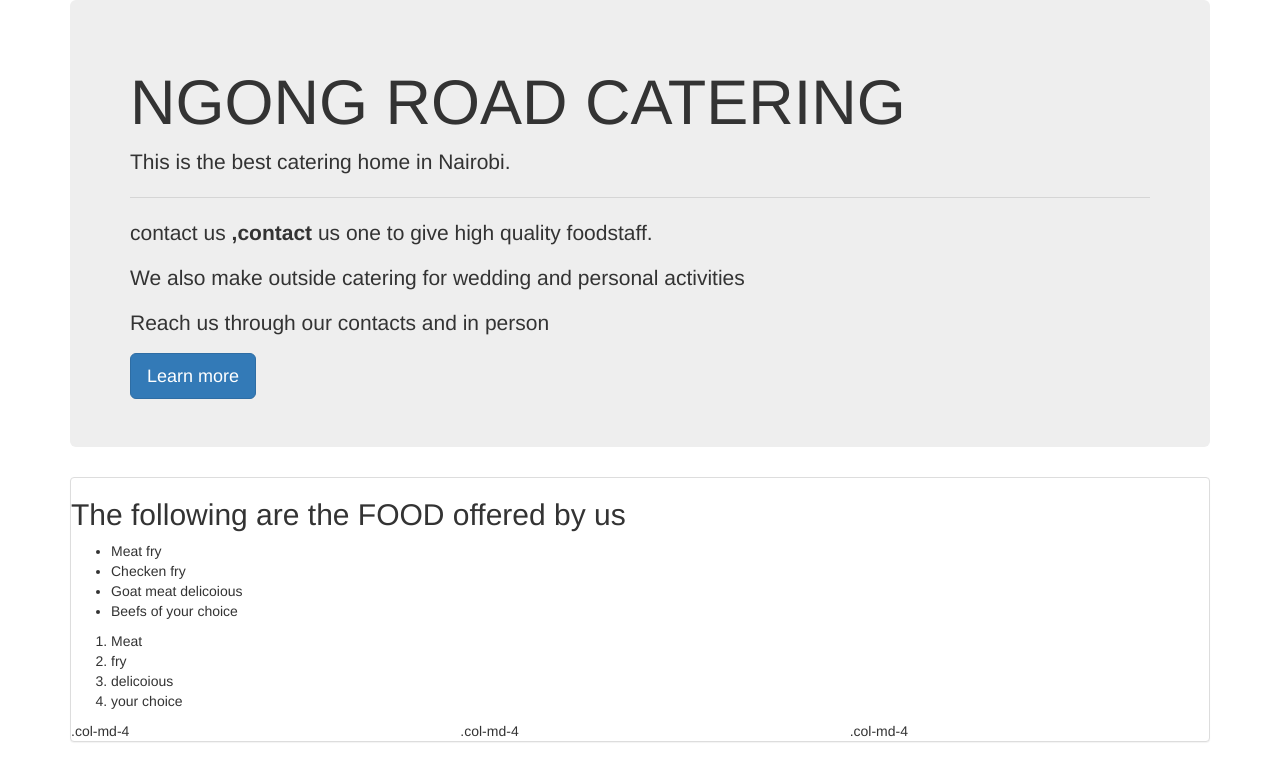
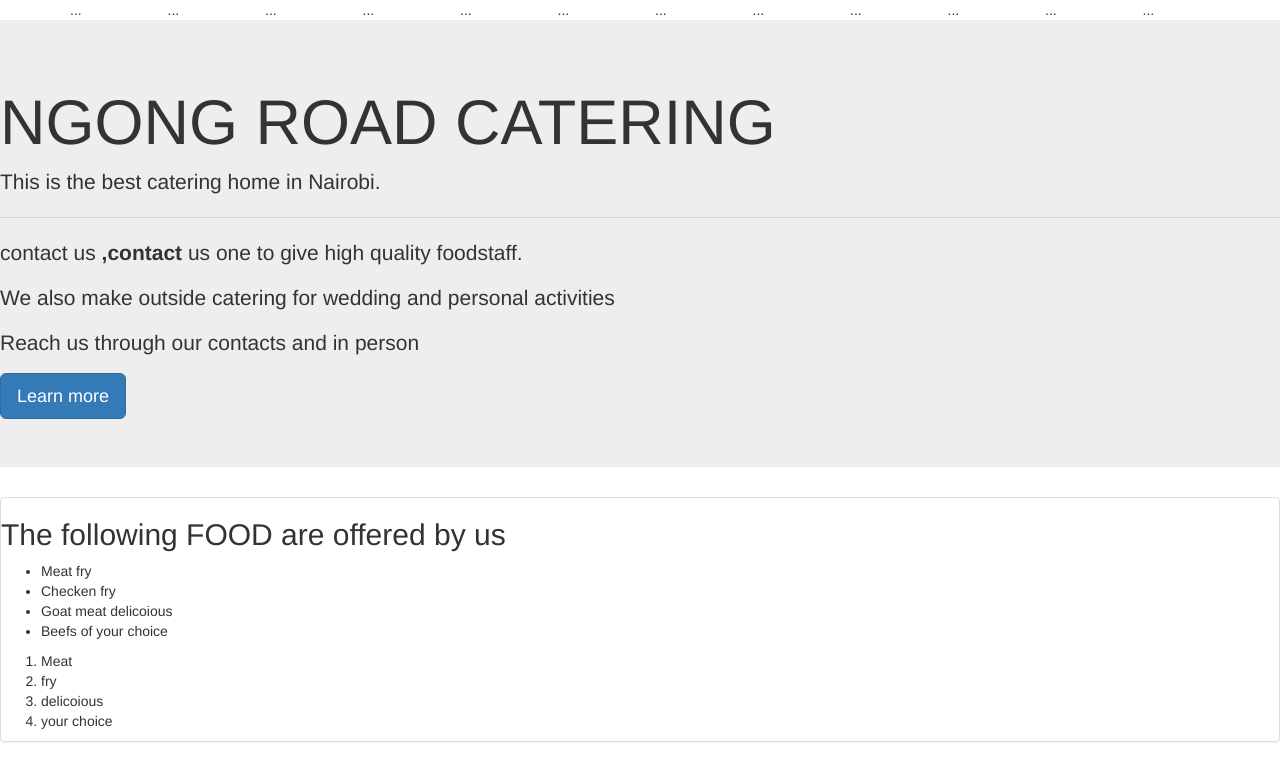
Before and after one commit to Maurice5050/NGONG-ROAD-CATERING, a plain HTML site: page index.html in a window 1280 px wide. Drawn offline with Linux system fonts and the light colour scheme.

Commit message:
changes in index.html

```diff
--- a/index.html
+++ b/index.html
@@ -7,12 +7,27 @@
   <link rel="stylesheet" href="css/bootstrap.css">
   <link href="css/styles.css" rel="stylesheet" type="text/css>">
 </head>
-
 <body>
   <div class="container">
+  <div class="row">
+    <div class="col-md-1">...</div>
+     <div class="col-md-1">...</div>
+     <div class="col-md-1">...</div>
+     <div class="col-md-1">...</div>
+     <div class="col-md-1">...</div>
+     <div class="col-md-1">...</div>
+     <div class="col-md-1">...</div>
+     <div class="col-md-1">...</div>
+     <div class="col-md-1">...</div>
+     <div class="col-md-1">...</div>
+     <div class="col-md-1">...</div>
+     <div class="col-md-1">...</div>
+   </div>
+  </div>
+
     <div class="jumbotron">
       <h1 class="display-4">NGONG ROAD CATERING</h1>
-      <p class="lead">This  is the best catering home in Nairobi.</p>
+      <p class="lead">This is the best catering home in Nairobi.</p>
       <hr class="my-4">
       <p>contact us <b>,contact</b> us one to give high quality foodstaff.</p>
       <p> We also make outside catering for wedding and personal activities</p>
@@ -20,7 +35,7 @@
       <a class="btn btn-primary btn-lg" href="#" role="button">Learn more</a>
     </div>
     <div class="panel panel-default">
-      <h2>The following are the FOOD offered by us</h2>
+      <h2>The following FOOD are offered by us</h2>
       <ul>
         <li>Meat fry</li>
         <li>Checken fry</li>
@@ -33,15 +48,8 @@
         <li>delicoious</li>
         <li> your choice</li>
       </ol>
-      <div class="row">
-        <div class="col-md-4">.col-md-4</div>
-        <div class="col-md-4">.col-md-4</div>
-        <div class="col-md-4">.col-md-4</div>
-      </div>
     </div>
-  </div>
   <script src="js/jquery-3.3.1.min.js"></script>
   <script src="js/scripts.js"></script>
 </body>
-
 </html>
```
